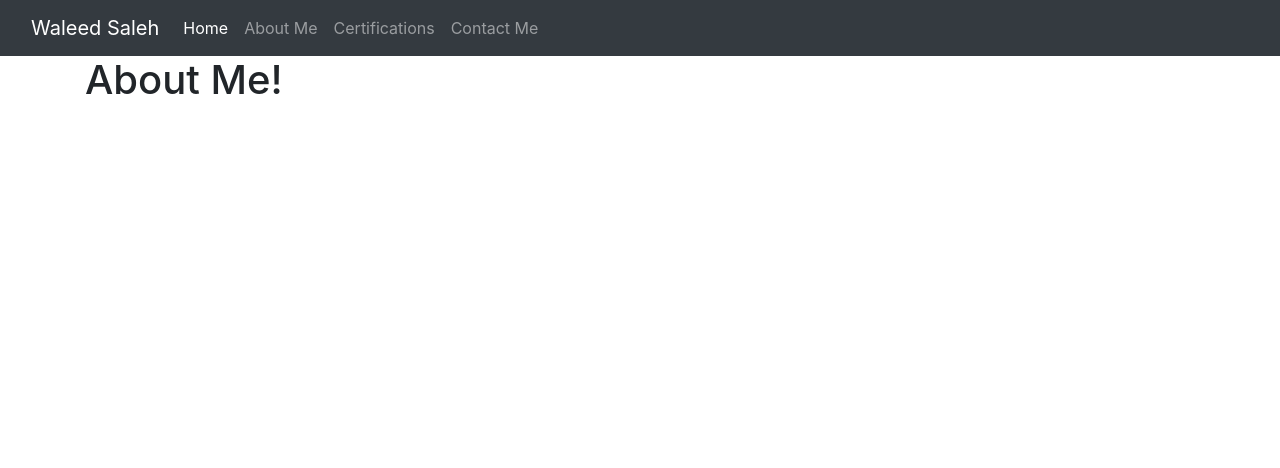
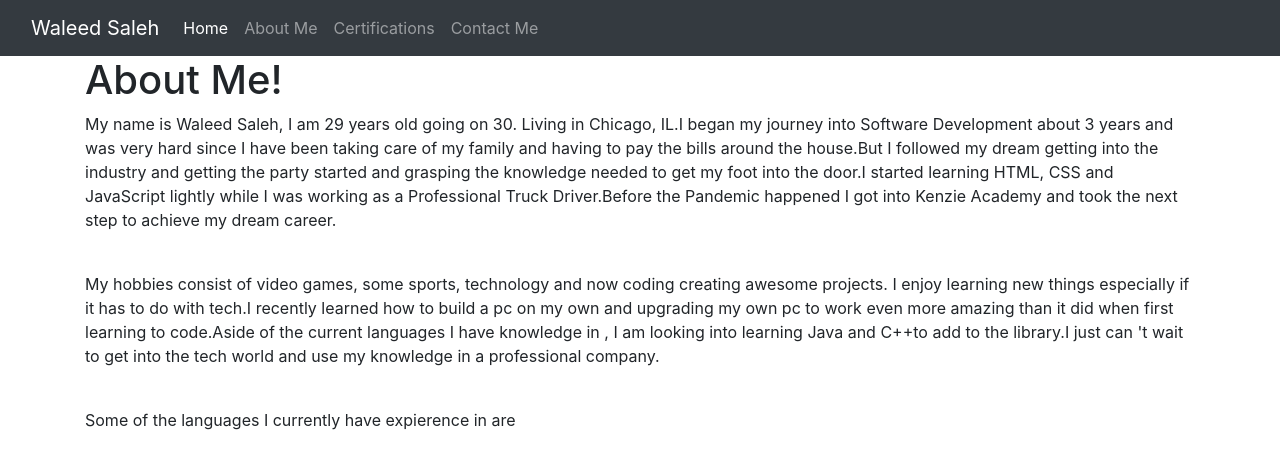
Before and after one commit to waleedo91/portfolio, a React (Create React App) app: page /about in a window 1280 px wide. Shown: the top 468 px of the page. Built offline with nearby package versions, Linux system fonts and the light colour scheme.

Commit message:
added text to about me and landing page as well as some animations for languages.

```diff
--- a/package.json
+++ b/package.json
@@ -13,6 +13,7 @@
     "react-moment": "^1.1.1",
     "react-router-dom": "^5.2.0",
     "react-scripts": "4.0.3",
+    "react-typical": "^0.1.3",
     "web-vitals": "^1.1.2"
   },
   "scripts": {
--- a/src/components/About.js
+++ b/src/components/About.js
@@ -1,9 +1,84 @@
-import React from 'react'
+import React from 'react';
+import Typical from 'react-typical';
 
 export const About = () => {
-    return (
-        <div>
-            <h1>About Me!</h1>
-        </div>
-    )
-}
+	return (
+		<div>
+			<h1> About Me! </h1>
+			<div className='about'>
+				<p>
+					My name is Waleed Saleh, I am 29 years old going on 30. Living in
+					Chicago, IL.I began my journey into Software Development about 3 years
+					and was very hard since I have been taking care of my family and
+					having to pay the bills around the house.But I followed my dream
+					getting into the industry and getting the party started and grasping
+					the knowledge needed to get my foot into the door.I started learning
+					HTML, CSS and JavaScript lightly while I was working as a Professional
+					Truck Driver.Before the Pandemic happened I got into Kenzie Academy
+					and took the next step to achieve my dream career.
+				</p>
+				<br />
+				<p>
+					My hobbies consist of video games, some sports, technology and now
+					coding creating awesome projects. I enjoy learning new things
+					especially if it has to do with tech.I recently learned how to build a
+					pc on my own and upgrading my own pc to work even more amazing than it
+					did when first learning to code.Aside of the current languages I have
+					knowledge in , I am looking into learning Java and C++to add to the
+					library.I just can 't wait to get into the tech world and use my
+					knowledge in a professional company.
+				</p>
+				<br />
+				<p>
+					Some of the languages I currently have expierence in are
+					<Typical
+						loop={Infinity}
+						wrapper='b'
+						steps={[
+							' JavaScript!',
+							1000,
+							' HTML!',
+							1000,
+							' CSS!',
+							1000,
+							' NodeJS!',
+							1000,
+							' Express!',
+							1000,
+							' Python!',
+							1000,
+							' Django!',
+							1000,
+							' React!',
+							1000,
+							' Redux!',
+							1000,
+							' MongoDB!',
+							1000,
+							' Mongoose!',
+							1000,
+							' APIs!',
+							1000,
+							' Deployment!',
+							1000,
+							' Git!',
+							1000,
+							' Linux!',
+							1000,
+							' MySQL!',
+							1000,
+							' REST!',
+							1000,
+							' OOP!',
+							1000,
+							' SQL!',
+							1000,
+							' jQuery!',
+							1000,
+						]}
+					/>
+				</p>
+			</div>
+		</div>
+	);
+};
--- a/src/components/layout/Landing.js
+++ b/src/components/layout/Landing.js
@@ -1,9 +1,18 @@
-import React from 'react'
+import React from 'react';
 
 export const Landing = () => {
-    return (
-        <div>
-            <h1>Welcome to my Home page</h1>
-        </div>
-    )
-}
+	return (
+		<div>
+			<h1> Welcome to my Home page </h1>
+			<div className='intro'>
+				<p className='intro-body'>
+					Hello and welcome to my portfolio where you will learn about my
+					journey into the coding world. Here you learn about what languages I
+					have learned in the past 3 years and what I hope to learn in the
+					future as well. So buckle up and I hope you enjoy the site!Feedback is
+					greatly appreciated as well! Thank you!
+				</p>
+			</div>
+		</div>
+	);
+};
```
Also changed, not shown: 1 other file (tests, documents, lock files or other folders).
